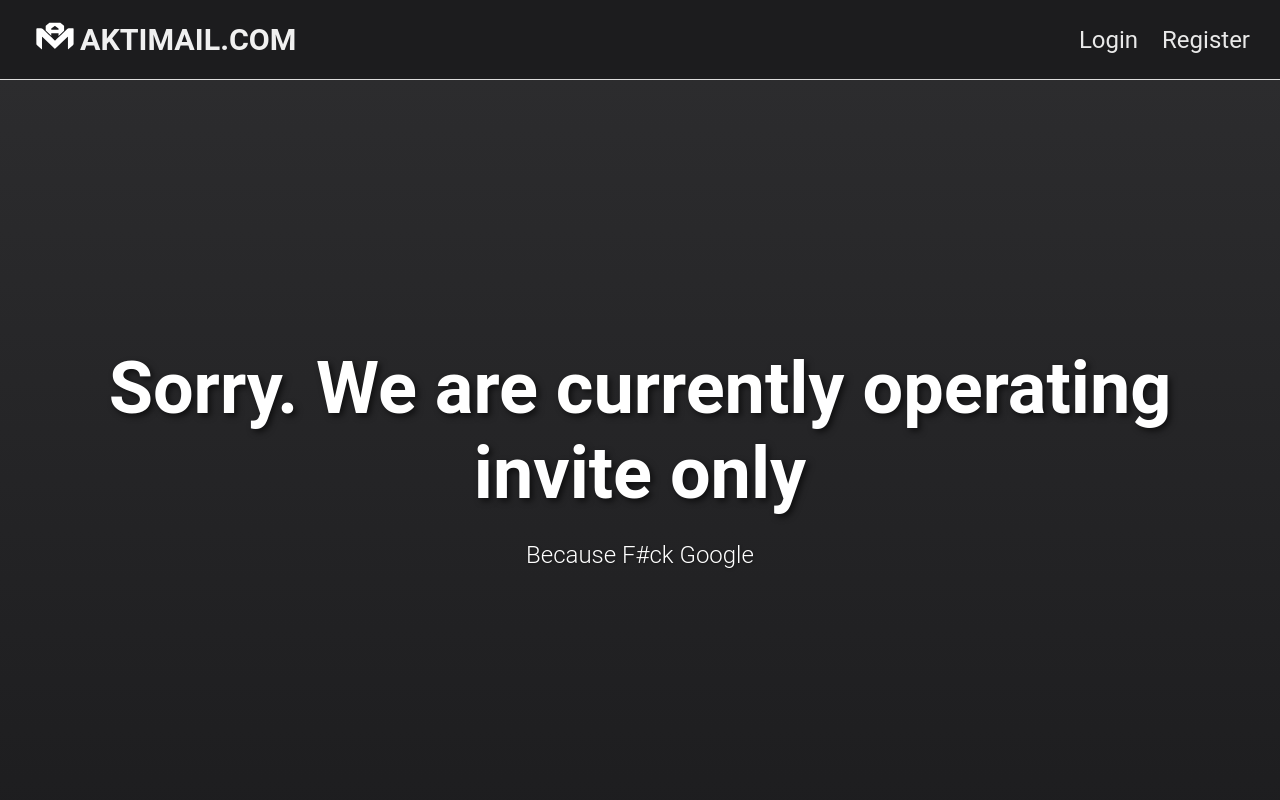
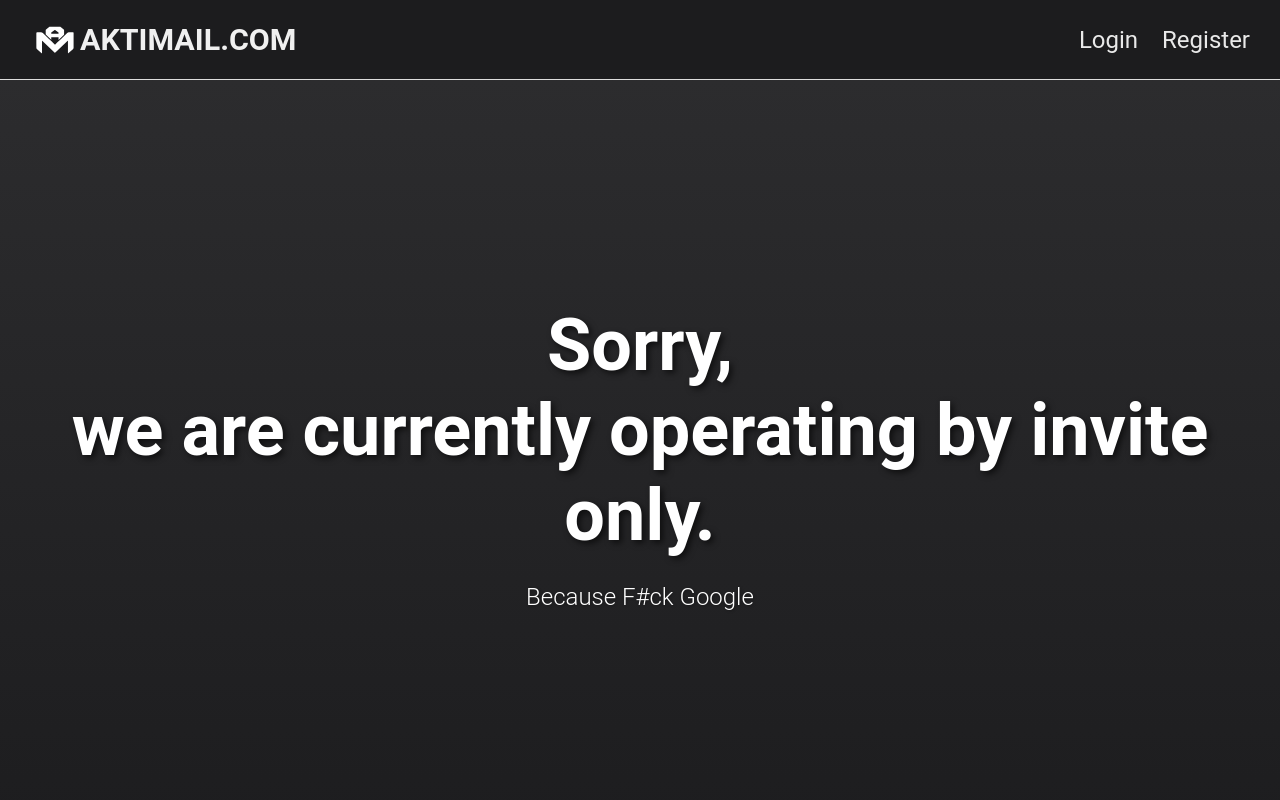
Before and after one commit to aktikerem/AktiMail-pages, a plain HTML site: page register.html in a window 1280 px wide. Shown: the top 800 px of the page. Drawn offline with Linux system fonts and the light colour scheme.

Commit message:
adaptive

```diff
--- a/register.html
+++ b/register.html
@@ -10,9 +10,13 @@
 
   <header class="navbar">
     <div class="navbar-container">
-     <div class="logo">
-        <a href="https://aktimail.com/"><img src="brand.svg" width="50px" height="auto" alt=""></a>
+      <div class="fix">
+      <a class="link2" href="https://aktimail.com/">
+      <div class="logo">
+        <img src="brand.svg" width="50px" height="auto" alt="">
         <div id="logo-text">AKTIMAIL.COM</div>
+      </div>
+      </a>
       </div>
       <div class="nav-links">
         <a href="https://webmail.aktimail.com/">Login</a>
@@ -23,7 +27,7 @@
 
   <main class="hero">
     <section class="hero-section" id="hero-section">
-      <h1>Sorry. We are currently operating invite only</h1>
+      <h1>Sorry,<br> we are currently operating by invite only.</h1>
       <p>
         Because F#ck Google<br />
       </p>
```
